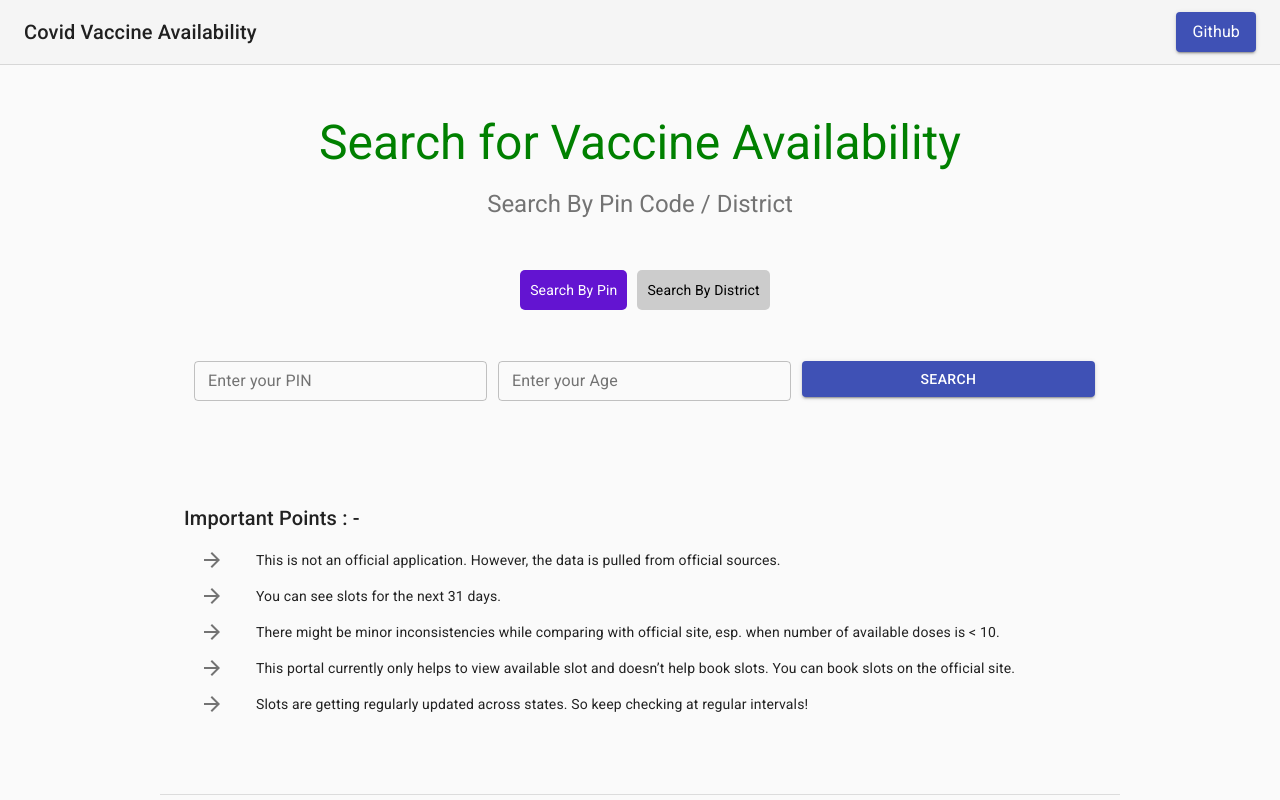
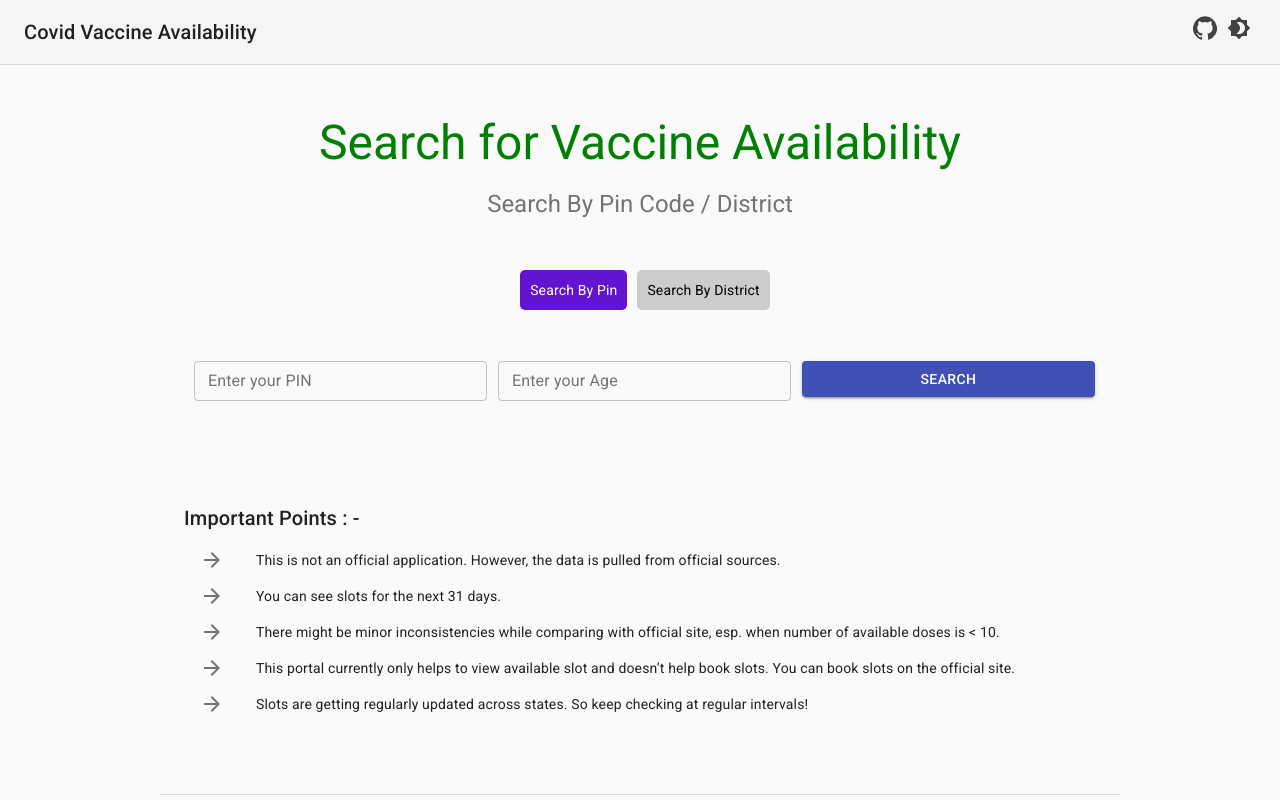
Before and after one commit to pritamparker/cowin-availability-tracker, a React (Create React App) app: page / in a window 1280 px wide. Shown: the top 800 px of the page. Built offline with nearby package versions, Linux system fonts and the light colour scheme.

Commit message:
btn added

```diff
--- a/src/App.css
+++ b/src/App.css
@@ -28,6 +28,18 @@
   color: #61dafb;
 }
 
+.headerIcon{
+  margin: 0  !important;
+  padding: 5px !important;
+}
+
+.ok{
+  background-color: #002884;
+  color: #eeeeee;
+}
+
+
+
 @keyframes App-logo-spin {
   from {
     transform: rotate(0deg);
--- a/src/App.js
+++ b/src/App.js
@@ -1,4 +1,5 @@
 import React from "react";
+import './App.css';
 import AppBar from "@material-ui/core/AppBar";
 import Button from "@material-ui/core/Button";
 import CssBaseline from "@material-ui/core/CssBaseline";
@@ -10,10 +11,34 @@ import { makeStyles } from "@material-ui/core/styles";
 import Container from "@material-ui/core/Container";
 import Box from "@material-ui/core/Box";
 import Dashboard from "./screens/dashboard";
+import IconButton from '@material-ui/core/IconButton';
+import { grey } from '@material-ui/core/colors';
+import GitHubIcon from '@material-ui/icons/GitHub';
+import { render } from "@testing-library/react";
+import ToggleDarkLightMode from './components/dark_light'
+import { createMuiTheme } from '@material-ui/core/styles';
+
+const theme = createMuiTheme({
+  palette: {
+    primary: {
+      light: '#757ce8',
+      main: '#3f50b5',
+      dark: '#002884',
+      contrastText: '#fff',
+    },
+    secondary: {
+      light: '#ffffff',
+      main: '#f5f5f5',
+      dark: '#c2c2c2',
+      contrastText: '#000',
+    },
+  },
+});
+
 
 function Copyright() {
   return (
-    <Typography variant="body2" color="textSecondary" align="center">
+      <Typography variant="body2" color="textSecondary" align="center">
       {"Copyright © "}
       <Link color="inherit" href="https://eloop.dev/" target="blank">
         eloop.dev solutions
@@ -97,6 +122,7 @@ const footers = [
   },
 ];
 
+
 export default function Pricing() {
   const classes = useStyles();
 
@@ -118,17 +144,20 @@ export default function Pricing() {
           >
             Covid Vaccine Availability
           </Typography>
-          <Button variant="contained" color="primary">
+          <IconButton component="span" variant="contained" className="headerIcon">
             <Link
               href="https://github.com/pritamparker/cowin-availability-tracker"
               variant="subtitle1"
               color="textSecondary"
               target="blank"
-              style={{ color: "white", textTransform: "initial" }}
             >
-              Github
+              <GitHubIcon style={{ color: grey[800] }}/>
             </Link>
-          </Button>
+          </IconButton>
+
+          {/* toggle_dark_light_component */}
+          <ToggleDarkLightMode/>
+
         </Toolbar>
       </AppBar>
       {/* Start Dashboard */}
--- /dev/null
+++ b/src/components/dark_light.js
@@ -0,0 +1,45 @@
+
+import React from "react";
+import IconButton from '@material-ui/core/IconButton';
+import Brightness4Icon from '@material-ui/icons/Brightness4';
+import Brightness7Icon from '@material-ui/icons/Brightness7';
+import { grey } from '@material-ui/core/colors';
+import Link from "@material-ui/core/Link";
+
+const root = document.getElementById('root');
+
+class ToggleDarkLightMOde extends React.Component {
+    constructor(props) {
+      super(props);
+      this.state = {isToggleOn: true};
+
+      // This binding is necessary to make `this` work in the callback
+      this.handleClick = this.handleClick.bind(this);
+    }
+
+    handleClick() {
+      this.setState(state => ({
+        isToggleOn: !state.isToggleOn
+      }));
+      if(this.state.isToggleOn){
+        root.classList.add('ok')
+      } else {
+          root.classList.remove('ok')
+      }
+      console.log(root)
+
+    }
+
+    render() {
+      return (
+        <IconButton onClick={this.handleClick}  component="span" variant="contained" className="headerIcon">
+            <Link href="#" id="toggleBtn">
+                {this.state.isToggleOn ? <Brightness4Icon style={{ color: grey[800] }}/> : <Brightness7Icon style={{ color: grey[800] }}/>}
+              </Link>
+        </IconButton>
+      );
+    }
+}
+
+
+export default ToggleDarkLightMOde;
```
Also changed, not shown: 1 other file (tests, documents, lock files or other folders).
